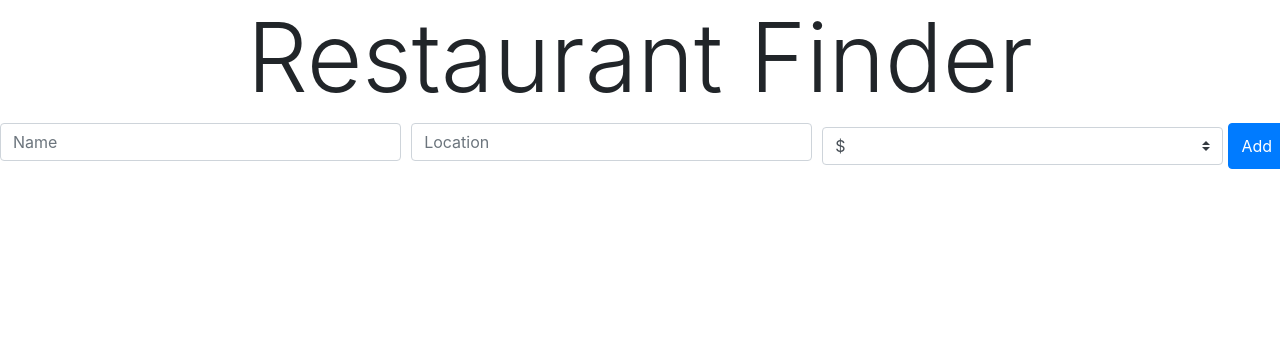
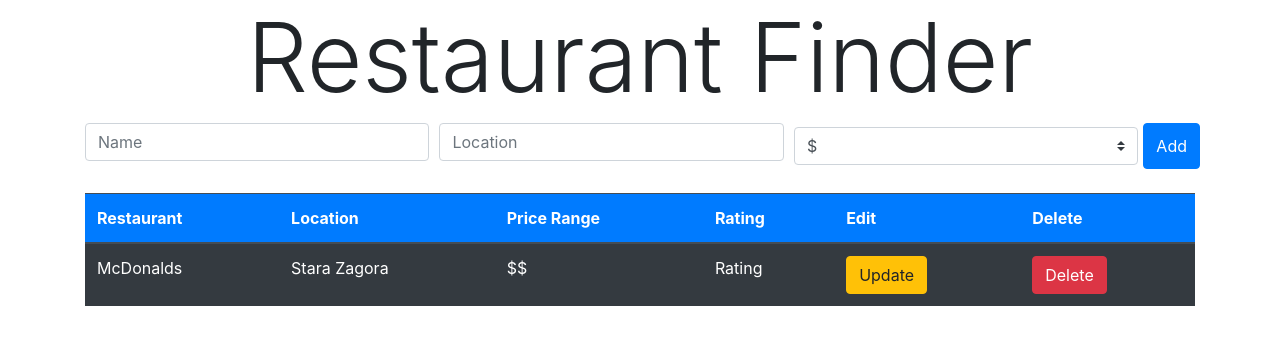
Before and after one commit to yankov27/PERN-project, a React (Create React App) app in the folder fe/: page / in a window 1280 px wide. Shown: the top 344 px of the page. Built offline with nearby package versions, Linux system fonts and the light colour scheme.

Commit message:
homePageProggress

```diff
--- a/fe/src/App.jsx
+++ b/fe/src/App.jsx
@@ -6,7 +6,7 @@
 
 const App = () => {
   return (
-    <div>
+    <div className="container">
       <Router>
         <Routes>
           <Route exact path="/" element={<Home />} />
--- a/fe/src/components/RestaurantsList.jsx
+++ b/fe/src/components/RestaurantsList.jsx
@@ -0,0 +1,36 @@
+import React from "react";
+
+const RestaurantList = () => {
+  return (
+    <div className="list-group">
+      <table className="table table-hover table-dark">
+        <thead>
+          <tr className="bg-primary">
+            <th scope="col">Restaurant</th>
+            <th scope="col">Location</th>
+            <th scope="col">Price Range</th>
+            <th scope="col">Rating</th>
+            <th scope="col">Edit</th>
+            <th scope="col">Delete</th>
+          </tr>
+        </thead>
+        <tbody>
+          <tr>
+            <td>McDonalds</td>
+            <td>Stara Zagora</td>
+            <td>$$</td>
+            <td>Rating</td>
+            <td>
+              <button className="btn btn-warning">Update</button>
+            </td>
+            <td>
+              <button className="btn btn-danger">Delete</button>
+            </td>
+          </tr>
+        </tbody>
+      </table>
+    </div>
+  );
+};
+
+export default RestaurantList;
--- a/fe/src/routes/Home.jsx
+++ b/fe/src/routes/Home.jsx
@@ -1,12 +1,14 @@
 import React from "react";
 import Header from "../components/Header";
 import AddRestraurant from "../components/AddRestaurant";
+import RestaurantList from "../components/RestaurantsList";
 
 const Home = () => {
   return (
     <div>
       <Header />
       <AddRestraurant />
+      <RestaurantList />
     </div>
   );
 };
```
